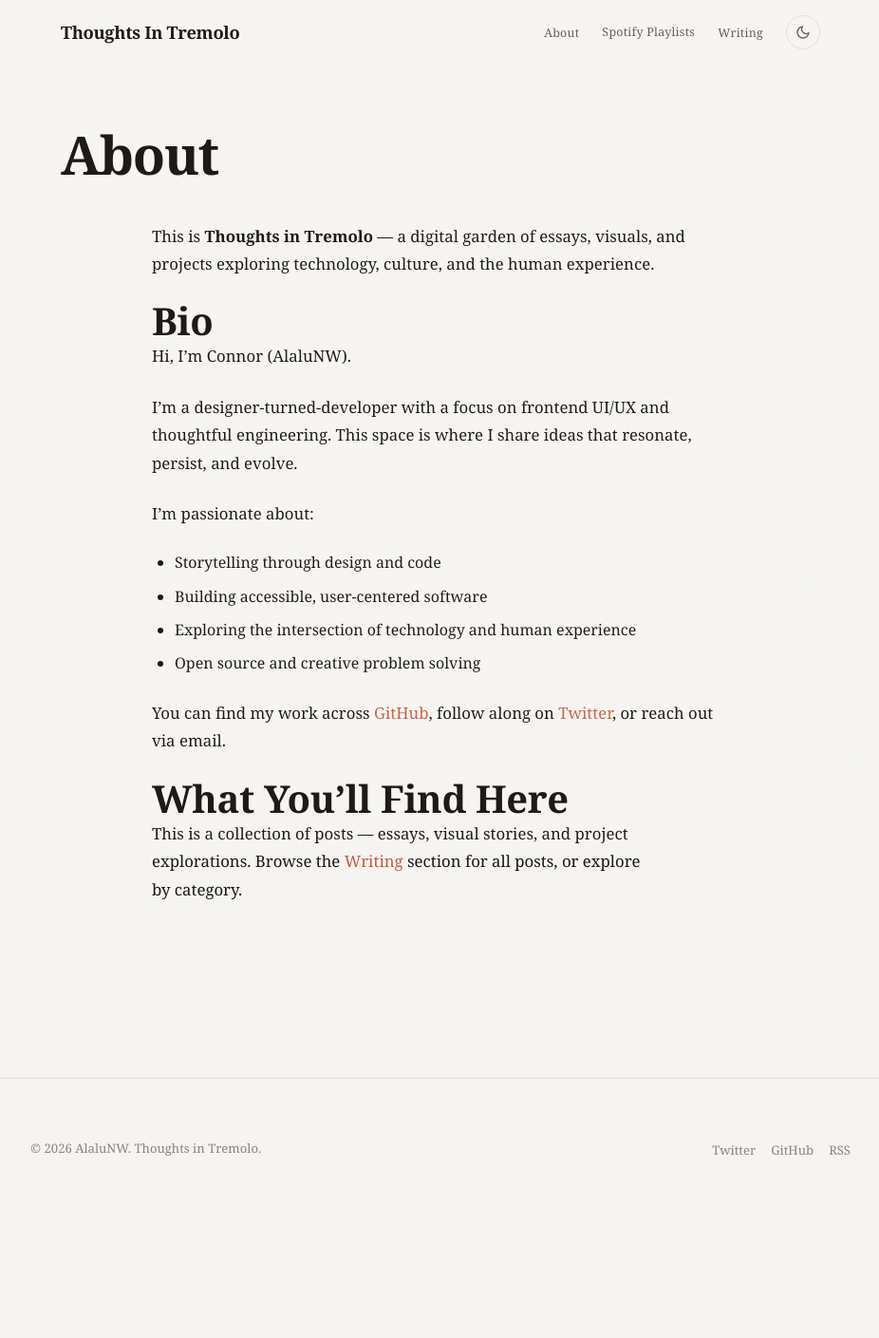
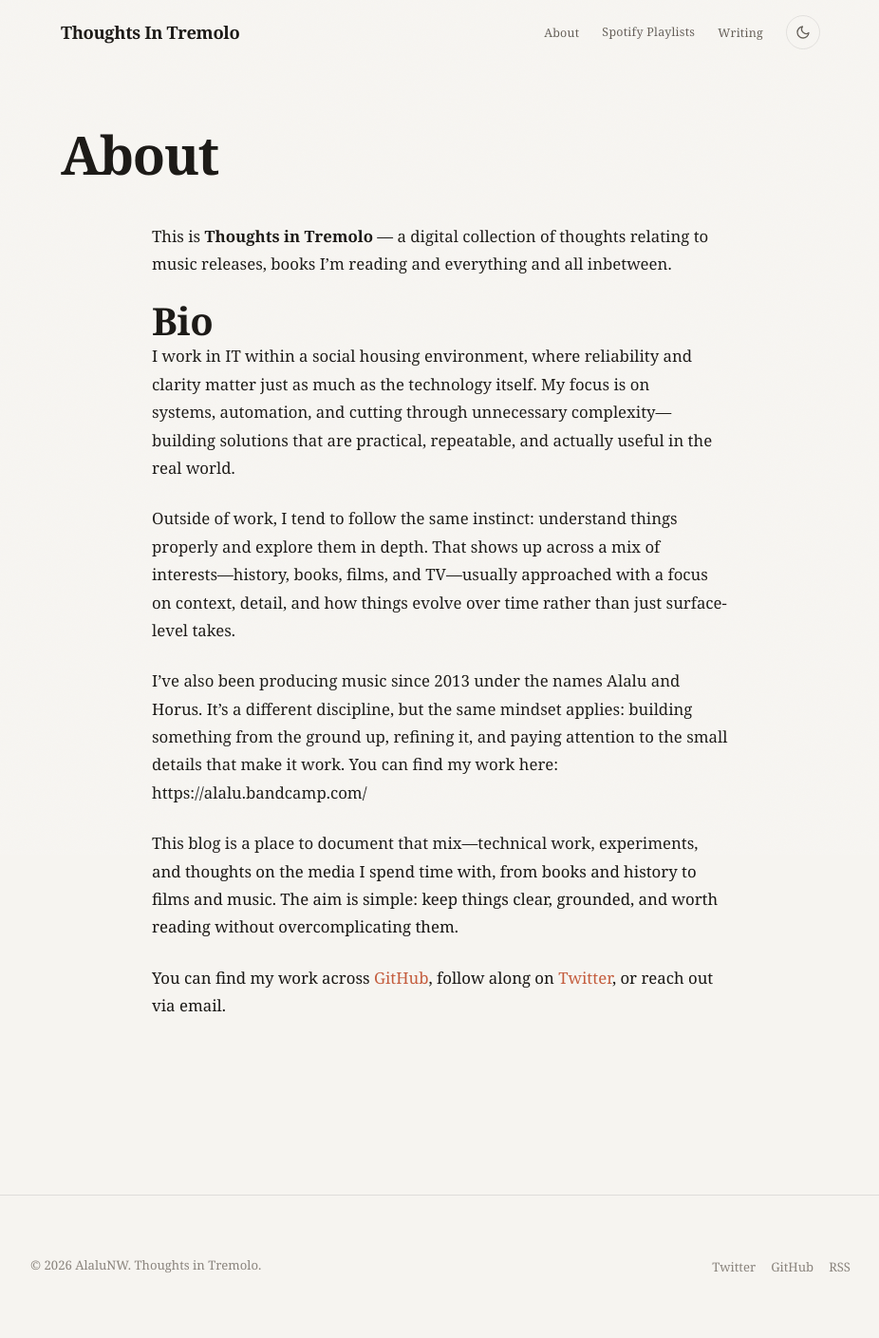
Before and after one commit to alalunw/alalunw.github.io, a Jekyll site: the page built from about.md, in a window 1280 px wide. Shown: the whole page at 95% size, without its empty margins (176-1102 px from the left). Built offline with Jekyll 4.4.1, drawn with Linux system fonts in a browser that asks for light colours; before the commit the page ends 1286 px from its top, so only the background shows below that.

Commit message:
feat(about): update bio with personal background and music production
- Add IT work context in social housing
- Include focus on systems, automation, and practical solutions
- Add personal interests in history, books, films, and TV
- Mention music production since 2013 (Alalu and Horus)
- Link to Bandcamp
- Simplify mission statement for clarity

```diff
--- a/about.md
+++ b/about.md
@@ -4,22 +4,16 @@ title: About
 permalink: /about/
 ---
 
-This is **Thoughts in Tremolo** — a digital garden of essays, visuals, and projects exploring technology, culture, and the human experience.
+This is **Thoughts in Tremolo** — a digital collection of thoughts relating to music releases, books I'm reading and everything and all inbetween.
 
 ## Bio {#bio}
+I work in IT within a social housing environment, where reliability and clarity matter just as much as the technology itself. My focus is on systems, automation, and cutting through unnecessary complexity—building solutions that are practical, repeatable, and actually useful in the real world.
 
-Hi, I'm Connor (AlaluNW).
+Outside of work, I tend to follow the same instinct: understand things properly and explore them in depth. That shows up across a mix of interests—history, books, films, and TV—usually approached with a focus on context, detail, and how things evolve over time rather than just surface-level takes.
 
-I'm a designer-turned-developer with a focus on frontend UI/UX and thoughtful engineering. This space is where I share ideas that resonate, persist, and evolve.
+I’ve also been producing music since 2013 under the names Alalu and Horus. It’s a different discipline, but the same mindset applies: building something from the ground up, refining it, and paying attention to the small details that make it work.
+You can find my work here: https://alalu.bandcamp.com/
 
-I'm passionate about:
-- Storytelling through design and code
-- Building accessible, user-centered software
-- Exploring the intersection of technology and human experience
-- Open source and creative problem solving
+This blog is a place to document that mix—technical work, experiments, and thoughts on the media I spend time with, from books and history to films and music. The aim is simple: keep things clear, grounded, and worth reading without overcomplicating them.
 
 You can find my work across [GitHub](https://github.com/alalunw), follow along on [Twitter](https://twitter.com/alalunw), or reach out via email.
-
-## What You'll Find Here
-
-This is a collection of posts — essays, visual stories, and project explorations. Browse the [Writing](/) section for all posts, or explore by category.
```
